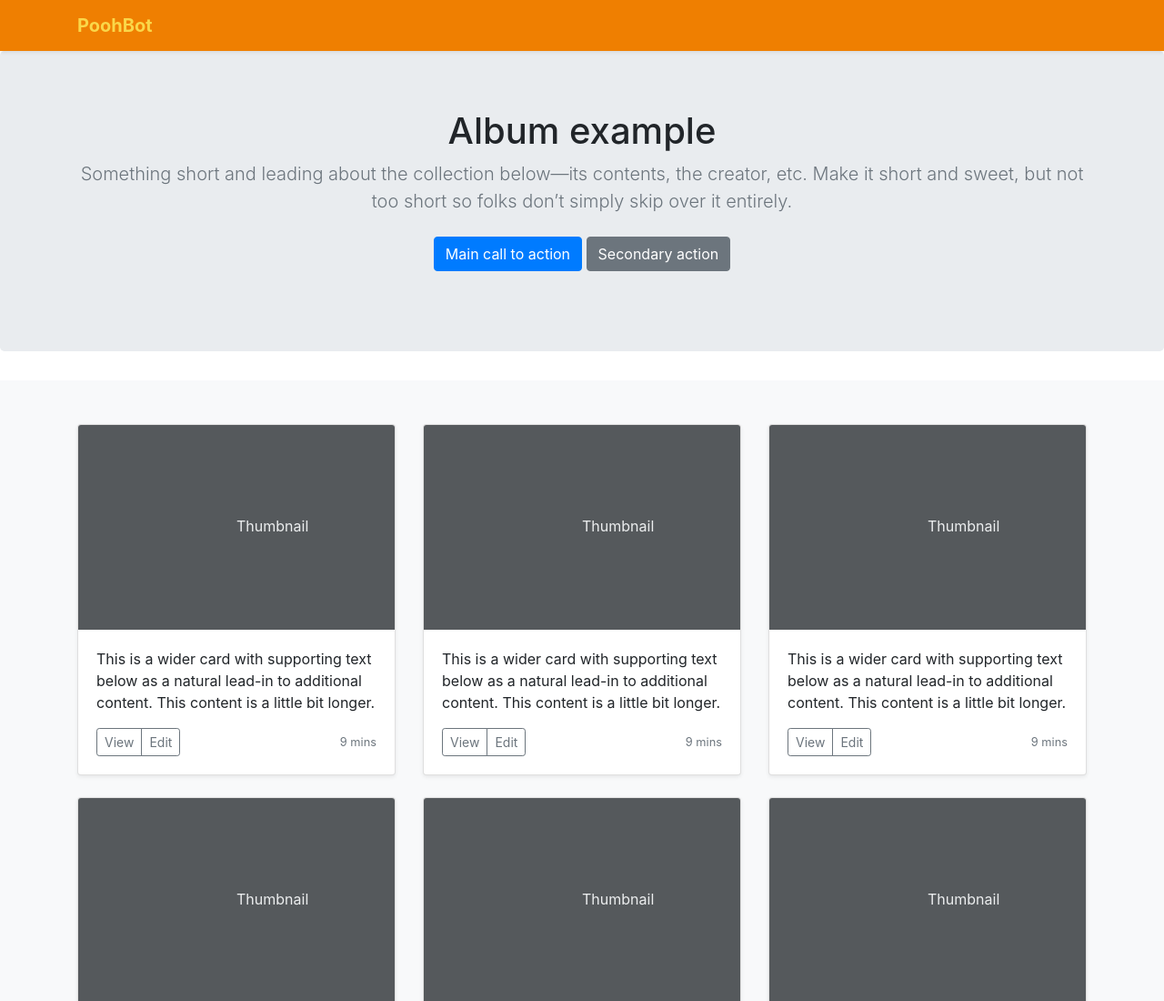
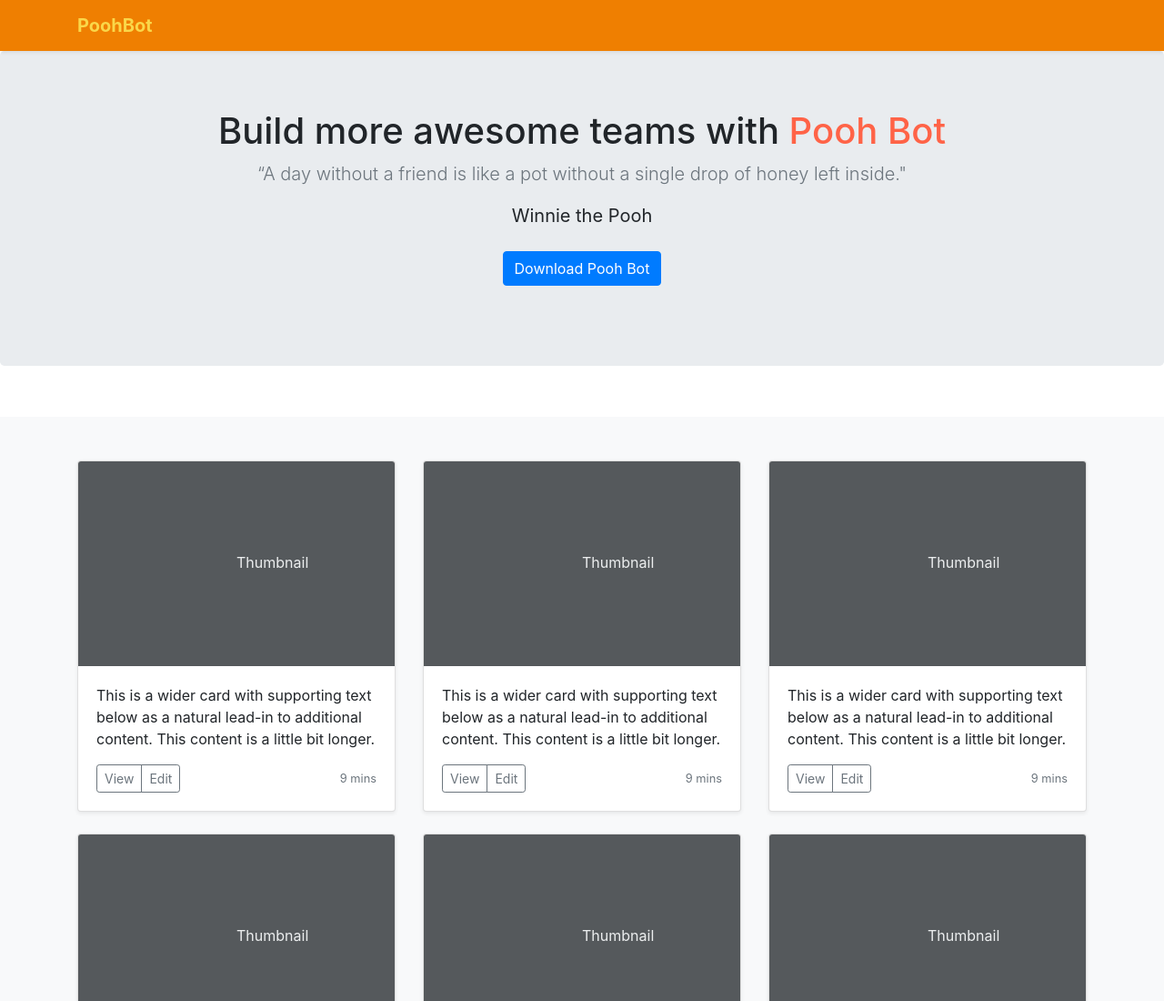
Before and after one commit to abowler2/slack-bot, a website: page index.html in a window 1280 px wide. Shown: the top 1100 px of the page at 91% size. Drawn offline with nearby package versions, Linux system fonts and the light colour scheme.

Commit message:
updated the hero page

```diff
--- a/index.css
+++ b/index.css
@@ -5,3 +5,14 @@
 #navTitle, .navComponent {
   color: #FAD749;
 }
+.hero-banner {
+  background-image: url(https://res.cloudinary.com/slickchris33/image/upload/v1583027102/bear.jpg)
+  background-position: center;
+  /* background-repeat: no-repeat;
+  background-size: cover;
+  position: relative; */
+}
+
+.pooh {
+  color: tomato;
+}
--- a/index.html
+++ b/index.html
@@ -45,16 +45,22 @@
 
         <main role="main">
 
-          <section class="jumbotron text-center">
+          <section class="jumbotron text-center hero-banner">
             <div class="container">
-              <h1>Album example</h1>
-              <p class="lead text-muted">Something short and leading about the collection below—its contents, the creator, etc. Make it short and sweet, but not too short so folks don’t simply skip over it entirely.</p>
+              <h1>Build more awesome teams with <span class="pooh">Pooh Bot</span></h1>
+              <blockquote class="blockquote">
+                <p class="lead text-muted"> “A day without a friend is like a pot without a single drop of honey left inside."</p>
+                <footer>Winnie the Pooh</footer>
+              </blockquote>
               <p>
-                <a href="#" class="btn btn-primary my-2">Main call to action</a>
-                <a href="#" class="btn btn-secondary my-2">Secondary action</a>
+                <a href="#" class="btn btn-primary my-2">Download Pooh Bot</a>
               </p>
             </div>
           </section>
+          <img src="" alt="">
+
+
+
 
           <div class="album py-5 bg-light">
             <div class="container">
```
